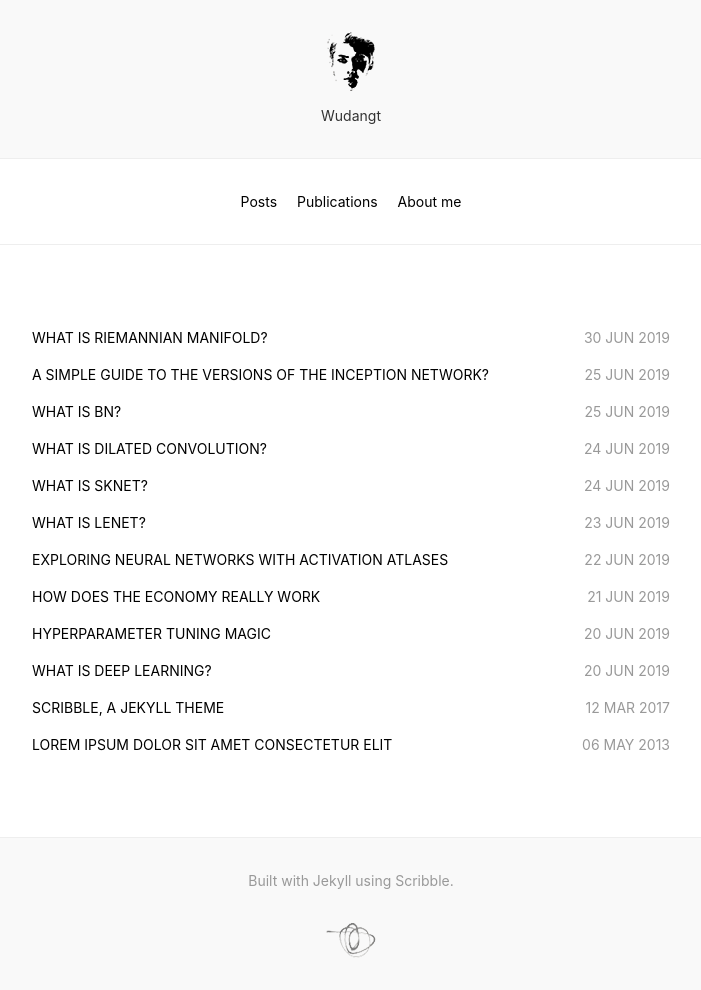
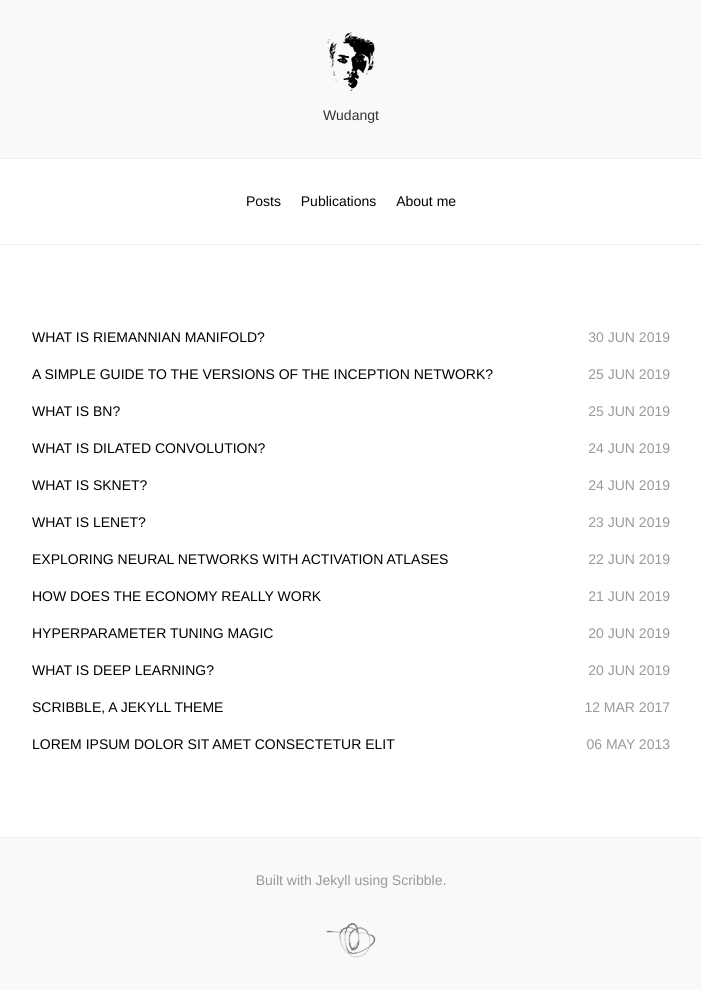
Before and after one commit to wudangt/wudangt.github.io, a Jekyll site: the page built from index.html, in a window 1280 px wide. Shown: the whole page, without its empty margins (289-990 px from the left). Built offline with Jekyll 4.4.1, drawn with Linux system fonts in a browser that asks for light colours; nearby versions of some CDN libraries.

Commit message:
change font-family

```diff
--- a/stylesheets/style.css
+++ b/stylesheets/style.css
@@ -1,5 +1,5 @@
 @import "https://unpkg.com/tachyons@4.6.1/css/tachyons.min.css";
-html {
+.lh-copy{
     font-family: "Source Sans Pro", "Helvetica Neue", Helvetica, Arial, sans-serif !important;
 }
 .bg-super-white { background: #f9f9f9; }
```
